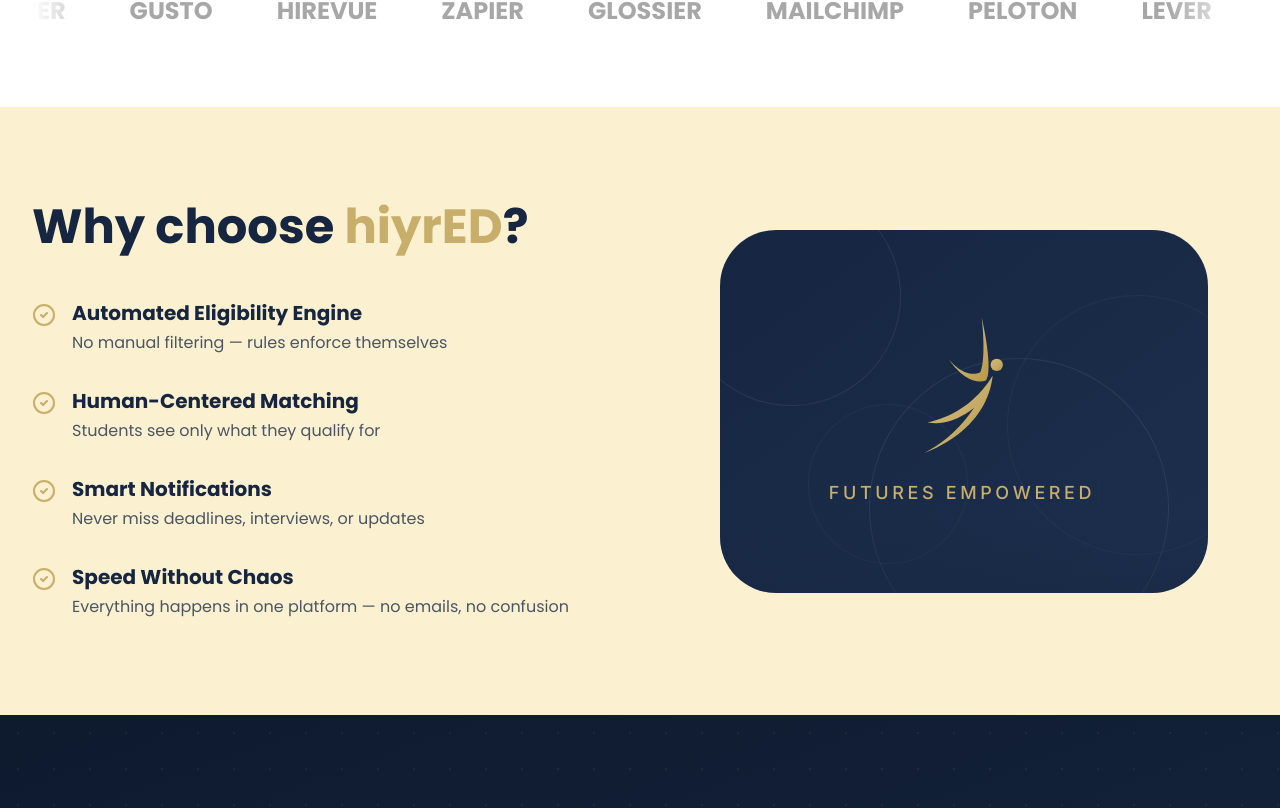
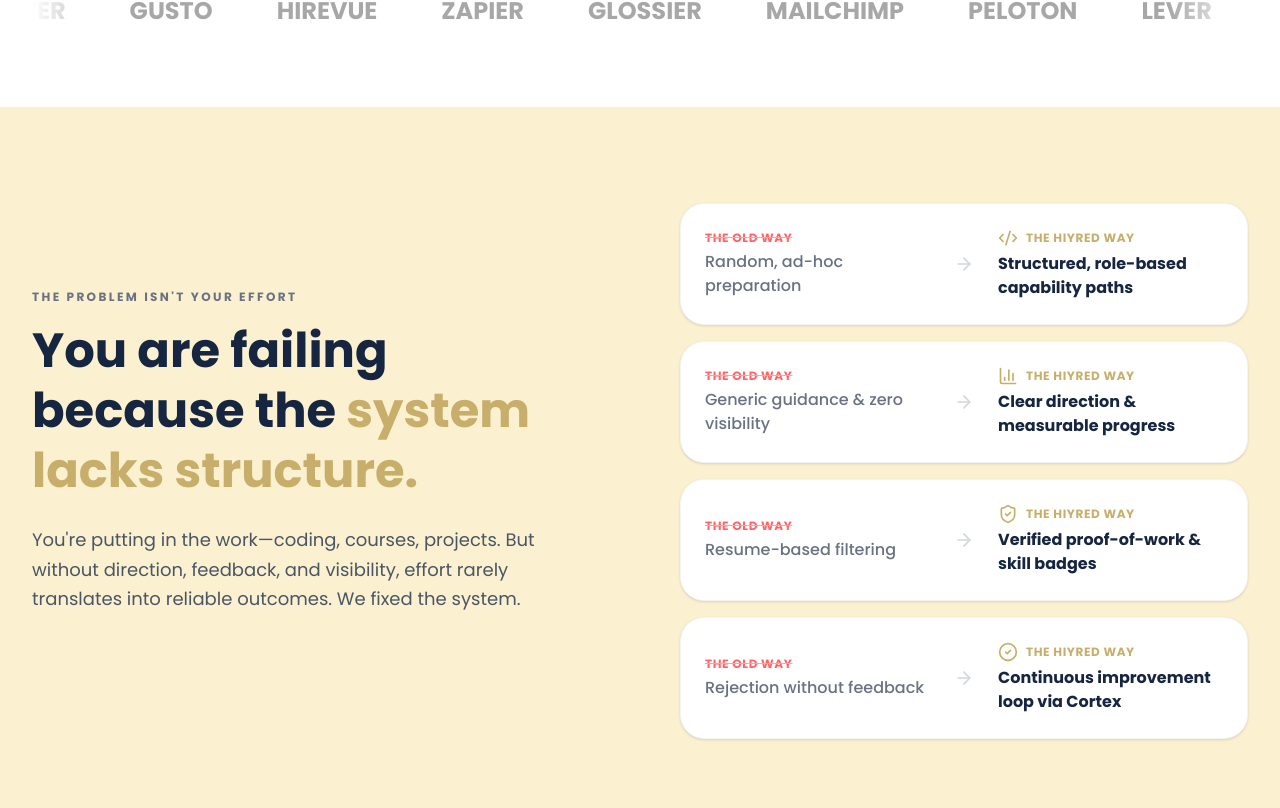
Before and after one commit to NITHINPOLI04/HiyrED-Landing-Page, a React (Vite) app: page / in a window 1280 px wide. Shown: the part 1094-1902 px from the top of the page. Built offline with nearby package versions, Linux system fonts and the light colour scheme.

Commit message:
Modified based on the Pitch Desk

```diff
--- a/src/App.tsx
+++ b/src/App.tsx
@@ -513,57 +513,68 @@
   );
 };
 
-// ─── Why Choose ────────────────────────────────────────────────────────────────
+// ─── The System Shift ────────────────────────────────────────────────────────
 
-const WhyChoose = () => {
-  const points = [
-    { title: "Automated Eligibility Engine", desc: "No manual filtering — rules enforce themselves" },
-    { title: "Human-Centered Matching", desc: "Students see only what they qualify for" },
-    { title: "Smart Notifications", desc: "Never miss deadlines, interviews, or updates" },
-    { title: "Speed Without Chaos", desc: "Everything happens in one platform — no emails, no confusion" },
+const SystemShift = () => {
+  const shifts = [
+    { old: "Random, ad-hoc preparation", new: "Structured, role-based capability paths", icon: <Code2 className="text-brand-gold w-5 h-5" /> },
+    { old: "Generic guidance & zero visibility", new: "Clear direction & measurable progress", icon: <BarChart3 className="text-brand-gold w-5 h-5" /> },
+    { old: "Resume-based filtering", new: "Verified proof-of-work & skill badges", icon: <ShieldCheck className="text-brand-gold w-5 h-5" /> },
+    { old: "Rejection without feedback", new: "Continuous improvement loop via Cortex", icon: <CheckCircle2 className="text-brand-gold w-5 h-5" /> },
   ];
 
   return (
     <section className="py-24 bg-[#fbf0cf]">
       <div className="max-w-7xl mx-auto px-4 sm:px-6 lg:px-8">
         <div className="grid lg:grid-cols-2 gap-20 items-center">
-          {/* Left: Points */}
+          {/* Left: Text */}
           <AnimatedSection stagger={staggerContainerSlow}>
+            <motion.p
+              className="text-xs font-bold text-gray-500 uppercase tracking-[0.2em] mb-4"
+              variants={fadeLeft}
+            >
+              The Problem isn't your effort
+            </motion.p>
             <motion.h2
-              className="text-4xl lg:text-5xl font-bold text-brand-navy mb-12"
+              className="text-4xl lg:text-5xl font-bold text-brand-navy mb-6 leading-tight"
               variants={fadeLeft}
               transition={{ duration: 0.6, ease: EASE_PREMIUM as unknown as number[] }}
             >
-              Why choose <span className="text-[#c7ae6a]">hiyrED</span>?
+              You are failing because the <span className="text-[#c7ae6a]">system lacks structure.</span>
             </motion.h2>
-            <div className="space-y-8">
-              {points.map((p, i) => (
-                <motion.div
-                  key={i}
-                  className="flex gap-4 group cursor-default"
-                  variants={fadeLeft}
-                  transition={{ duration: 0.5, ease: EASE_PREMIUM as unknown as number[] }}
-                  whileHover={{ x: 6 }}
-                >
-                  <motion.div
-                    className="mt-1"
-                    whileHover={{ scale: 1.15, rotate: 5 }}
-                    transition={{ type: "spring", stiffness: 400, damping: 15 }}
-                  >
-                    <CheckCircle2 className="text-brand-gold w-6 h-6" />
-                  </motion.div>
-                  <div>
-                    <h4 className="text-xl font-bold text-brand-navy mb-1 group-hover:text-brand-gold transition-colors duration-300">{p.title}</h4>
-                    <p className="text-gray-600">{p.desc}</p>
-                  </div>
-                </motion.div>
-              ))}
-            </div>
+            <motion.p
+              className="text-lg text-gray-600 mb-10 leading-relaxed"
+              variants={fadeLeft}
+            >
+              You're putting in the work—coding, courses, projects. But without direction, feedback, and visibility, effort rarely translates into reliable outcomes. We fixed the system.
+            </motion.p>
           </AnimatedSection>
 
-          {/* Right: Animated Brand Card */}
-          <AnimatedSection variants={scaleIn} className="relative flex justify-center lg:justify-end">
-            <AnimatedLogoReveal />
+          {/* Right: The Shift */}
+          <AnimatedSection variants={scaleIn} className="space-y-4">
+            {shifts.map((s, i) => (
+              <motion.div
+                key={i}
+                className="bg-white p-6 rounded-3xl border border-gray-100 shadow-sm flex flex-col sm:flex-row sm:items-center gap-4 sm:gap-6 group"
+                whileHover={{ x: -8, boxShadow: "0 20px 40px rgba(22,38,65,0.05)" }}
+                transition={{ duration: 0.3 }}
+              >
+                <div className="flex-1">
+                  <p className="text-xs font-bold text-red-400 uppercase tracking-wider mb-1 line-through decoration-red-300">The Old Way</p>
+                  <p className="text-gray-500 font-medium">{s.old}</p>
+                </div>
+                <div className="hidden sm:block text-gray-300">
+                  <ArrowRight className="w-5 h-5" />
+                </div>
+                <div className="flex-1">
+                  <div className="flex items-center gap-2 mb-1">
+                    {s.icon}
+                    <p className="text-xs font-bold text-brand-gold uppercase tracking-wider">The hiyrED Way</p>
+                  </div>
+                  <p className="text-brand-navy font-bold">{s.new}</p>
+                </div>
+              </motion.div>
+            ))}
           </AnimatedSection>
         </div>
       </div>
@@ -836,7 +847,7 @@
     { icon: <Users />, title: "Students", desc: "Join the community, upskill through structured paths, and build an undeniable proof-of-work portfolio." },
     { icon: <Briefcase />, title: "Recruiters", desc: "Bypass resumes. Scout and handpick pre-assessed talent directly from a pan-India verified pool." },
     { icon: <ShieldCheck />, title: "Institutions", desc: "Track cohort capability, identify skill gaps, and visualize real-time placement readiness." },
-    { icon: <Code2 />, title: "Educators & Mentors", desc: "Design capability paths, mentor students, and earn by creating measurable impact." },
+    { icon: <Code2 />, title: "Educators & Mentors", desc: "Design capability paths, mentor students, and earn by creating trackable, scalable impact." },
   ];
 
   return (
@@ -1059,6 +1070,47 @@
   );
 };
 
+// ─── Pricing / ISA Banner ──────────────────────────────────────────────────────
+
+const PaymentModel = () => {
+  return (
+    <section className="py-24 bg-white relative overflow-hidden">
+      <div className="max-w-4xl mx-auto px-4 sm:px-6 lg:px-8 text-center relative z-10">
+        <AnimatedSection stagger={staggerContainer}>
+          <motion.div
+            className="w-16 h-16 bg-green-100 text-green-600 rounded-full flex items-center justify-center mx-auto mb-6"
+            variants={fadeUp}
+          >
+            <ShieldCheck className="w-8 h-8" />
+          </motion.div>
+          <motion.h2
+            className="text-4xl lg:text-5xl font-bold text-brand-navy mb-6"
+            variants={fadeUp}
+          >
+            No upfront costs. <br/><span className="text-green-600">Success aligned with outcomes.</span>
+          </motion.h2>
+          <motion.p
+            className="text-xl text-gray-500 mb-10 max-w-2xl mx-auto"
+            variants={fadeUp}
+          >
+            We believe in your capability so much that we invest in it. You only pay after you get placed, based on a percentage of your CTC. If you don't win, neither do we.
+          </motion.p>
+          <motion.div
+            className="inline-flex items-center gap-2 px-4 py-2 bg-gray-50 border border-gray-200 rounded-full text-sm font-medium text-gray-600"
+            variants={fadeUp}
+          >
+            <CheckCircle2 className="w-4 h-4 text-green-500" />
+            Income Share Agreement (ISA)
+          </motion.div>
+        </AnimatedSection>
+      </div>
+
+      {/* Decorative */}
+      <div className="absolute top-1/2 left-1/2 -translate-x-1/2 -translate-y-1/2 w-[100%] h-[100%] bg-green-50 rounded-full blur-3xl -z-10 opacity-50 pointer-events-none"></div>
+    </section>
+  );
+};
+
 // ─── Final CTA ─────────────────────────────────────────────────────────────────
 
 const FinalCTA = () => {
@@ -1233,12 +1285,13 @@
       <main>
         <Hero />
         <Metrics />
-        <WhyChoose />
+        <SystemShift />
         <HiyredEdge />
         <TheJourney />
         <EcosystemHub />
         <Testimonial />
         <TalentShowcasePreview />
+        <PaymentModel />
         <FinalCTA />
       </main>
       <Footer />
```
